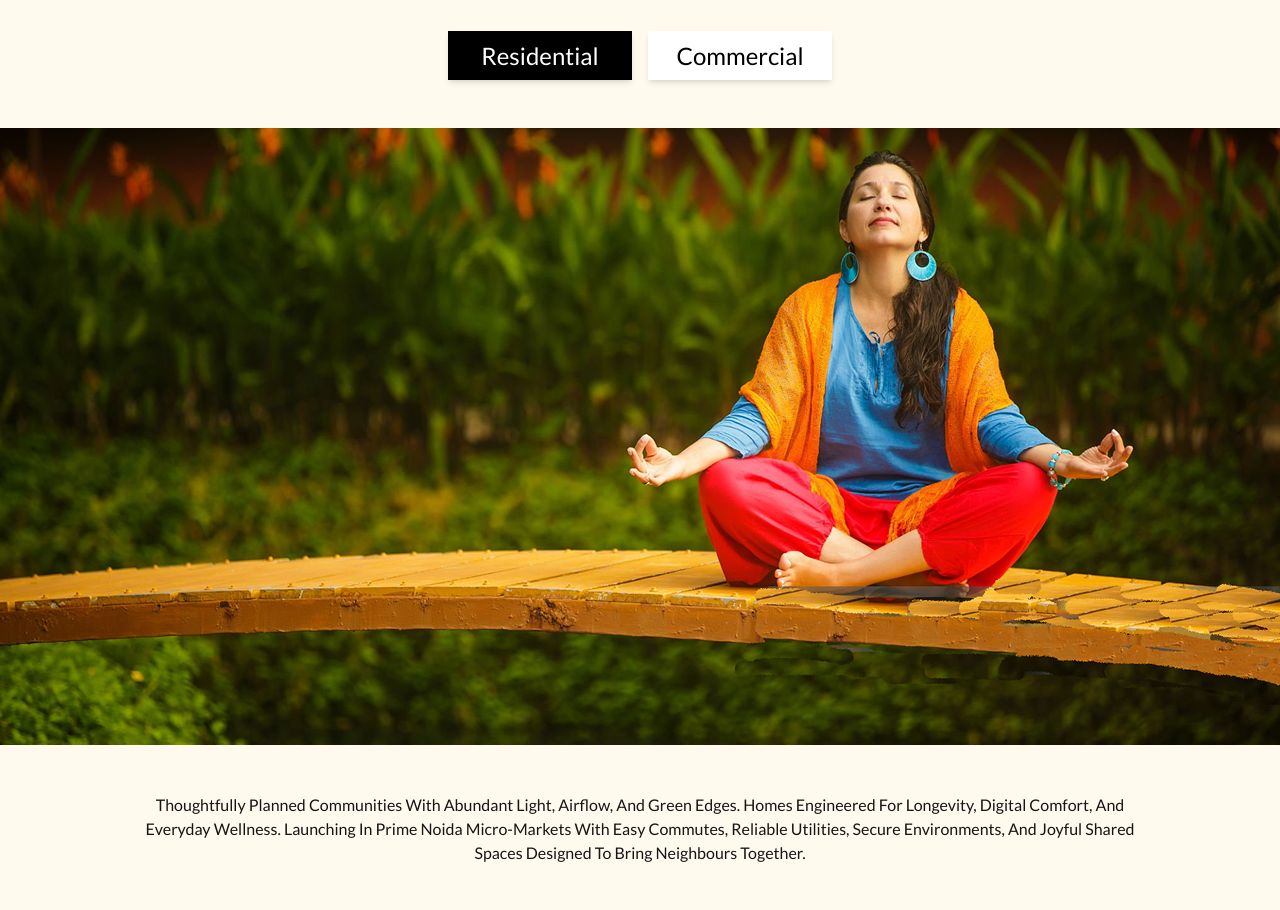
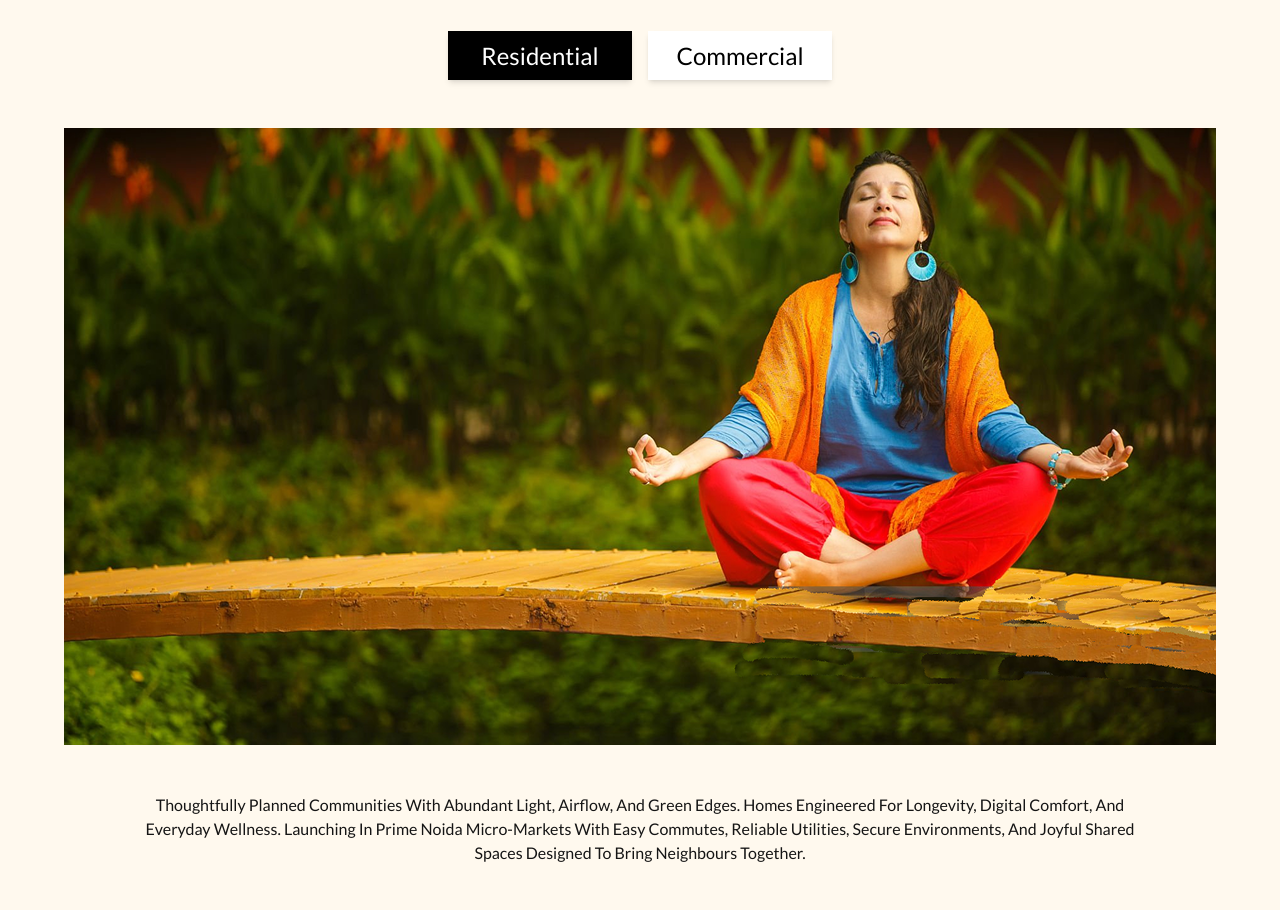
Before and after one commit to ritzdevelopers/sanskaar, a plain HTML site: page index.html in a window 1280 px wide. Shown: the part 2440-3350 px from the top of the page. Drawn offline with nearby package versions, Linux system fonts and the light colour scheme; a script that the page names is missing; a web font is replaced by a local one.

Commit message:
Update Image

```diff
--- a/index.html
+++ b/index.html
@@ -475,7 +475,7 @@
 
           <!-- Center Banner Image -->
           <div
-            class="md:w-[1280px] flex justify-center items-center bg-red-500 h-[400px] sm:h-[500px] md:h-[617px]"
+            class="md:w-[1280px] flex justify-center items-center h-full max-w-[100%] md:h-[617px]"
           >
             <img
               src="./images/s3/s3BannerImg.png"
```
